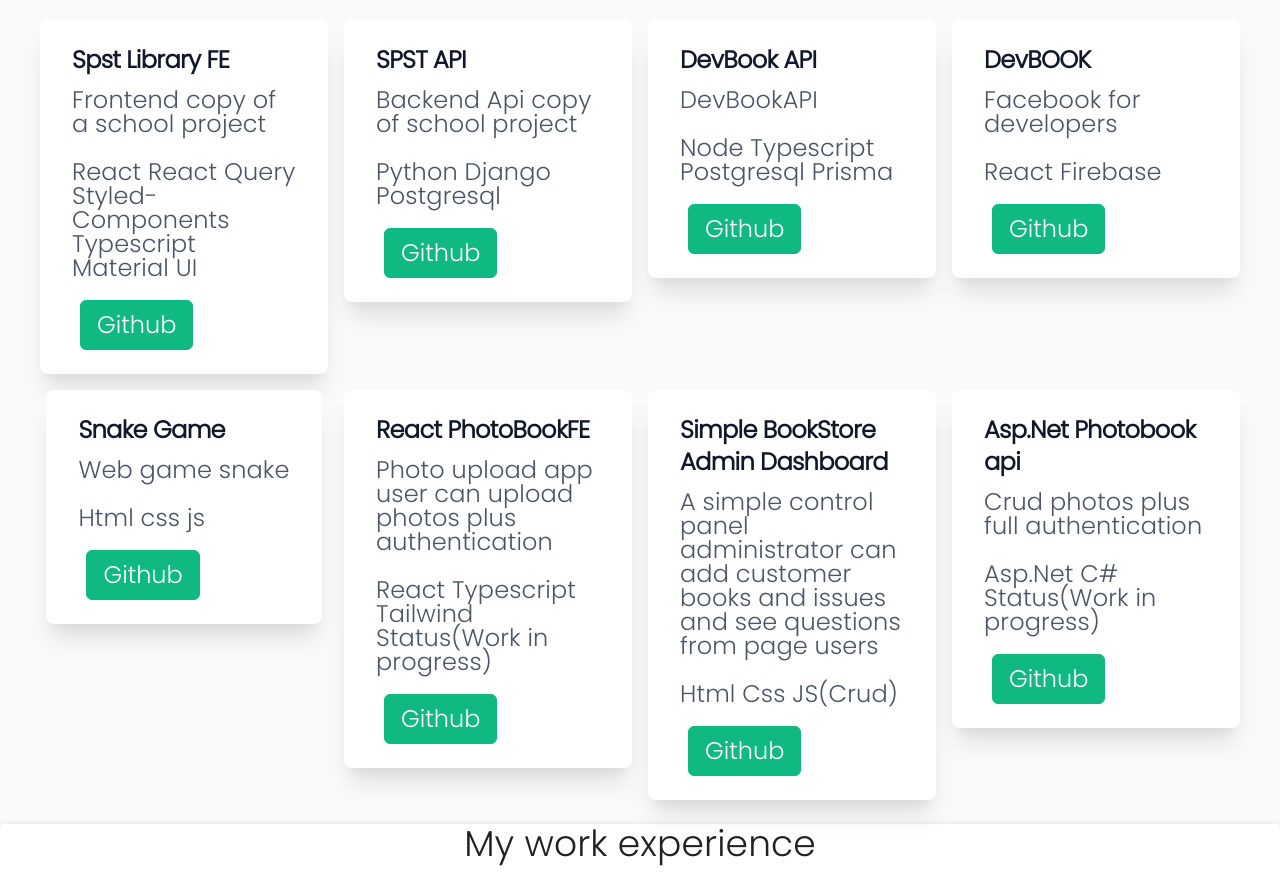
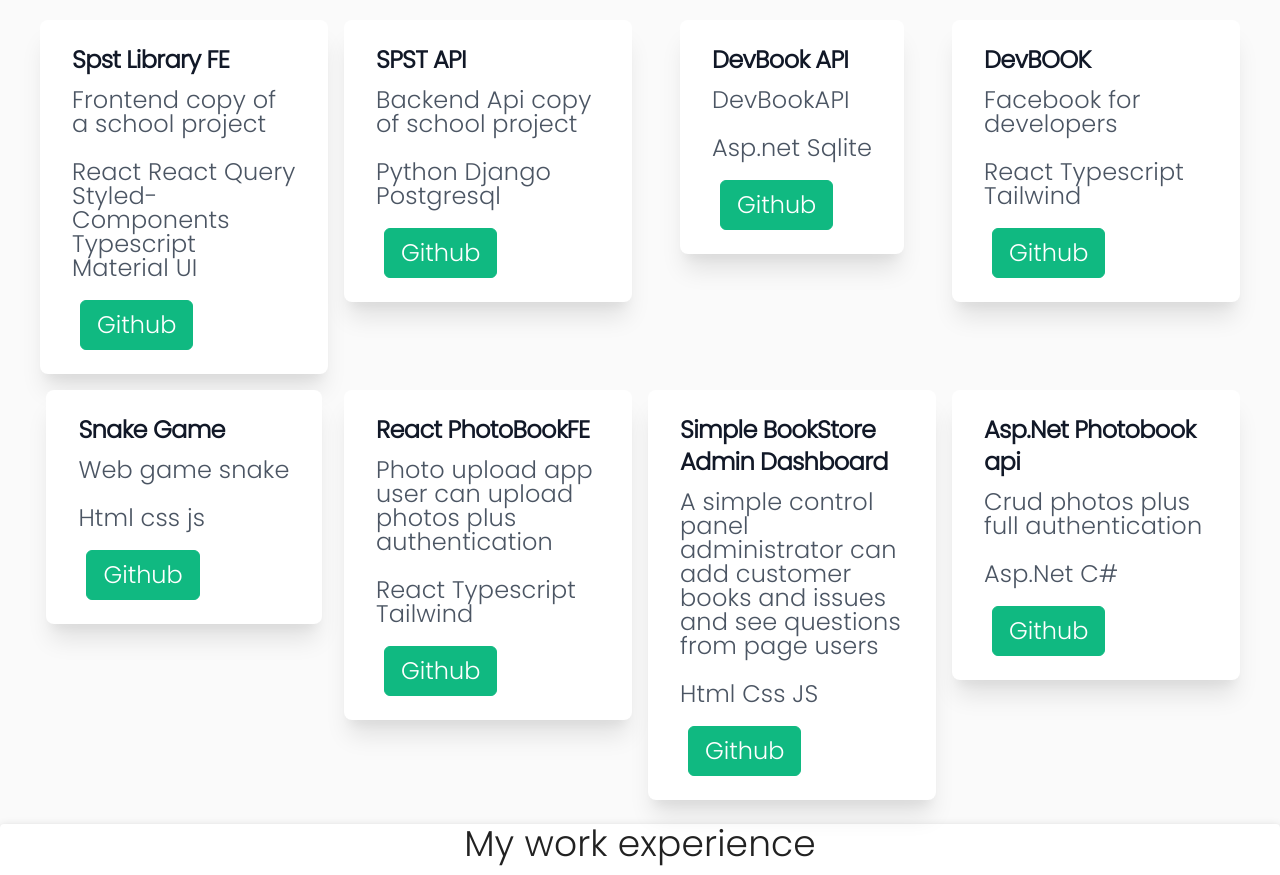
Before and after one commit to peterdinis/Portfolio-Dinis, a React (Create React App) app: page / in a window 1280 px wide. Shown: the part 1921-2796 px from the top of the page. Built offline with nearby package versions, Linux system fonts and the light colour scheme.

Commit message:
Projects updated

```diff
--- a/src/components/projects/MyProjects.jsx
+++ b/src/components/projects/MyProjects.jsx
@@ -27,16 +27,16 @@ const MyProjects = () => {
         <Project
           name="DevBook API"
           description={t("description.projectThreeD")}
-          subName="Node Typescript Postgresql Prisma"
-          link="https://github.com/peterdinis/Dev-Book-API"
+          subName="Asp.net Sqlite"
+          link="https://github.com/peterdinis/SocialSite-API"
           firstLinkName="Github"
         />
 
         <Project
           name="DevBOOK"
           description={t("description.newProject")}
-          subName="React Firebase"
-          link="https://github.com/peterdinis/Dev-Book-React"
+          subName="React Typescript Tailwind"
+          link="https://github.com/peterdinis/SocialSite-React"
           firstLinkName="Github"
         />
 
@@ -51,7 +51,7 @@ const MyProjects = () => {
         <Project
           name="React PhotoBookFE"
           description={t("description.projectSixD")}
-          subName="React Typescript Tailwind Status(Work in progress)"
+          subName="React Typescript Tailwind"
           link="https://github.com/peterdinis/RN-FoodApp"
           firstLinkName="Github"
         />
@@ -59,7 +59,7 @@ const MyProjects = () => {
         <Project
           name="Simple BookStore Admin Dashboard"
           description={t("description.sevenDesc")}
-          subName="Html Css JS(Crud)"
+          subName="Html Css JS"
           link="https://github.com/peterdinis/Simple-Dashboard"
           firstLinkName="Github"
         />
@@ -67,7 +67,7 @@ const MyProjects = () => {
         <Project
           name="Asp.Net Photobook api"
           description={t("description.projectSevenD")}
-          subName="Asp.Net C# Status(Work in progress)"
+          subName="Asp.Net C#"
           link="https://github.com/peterdinis/Laravel-Restaurant-API"
           firstLinkName="Github"
         />
```
